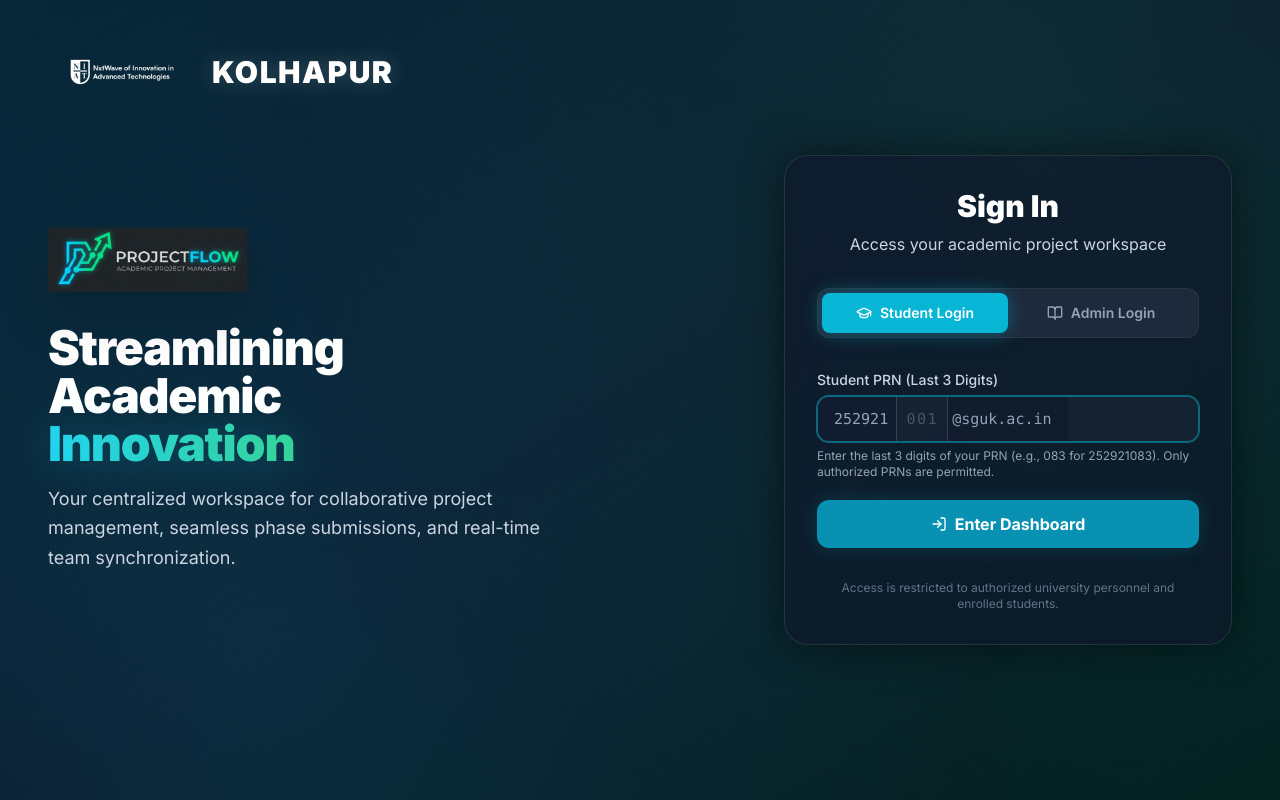
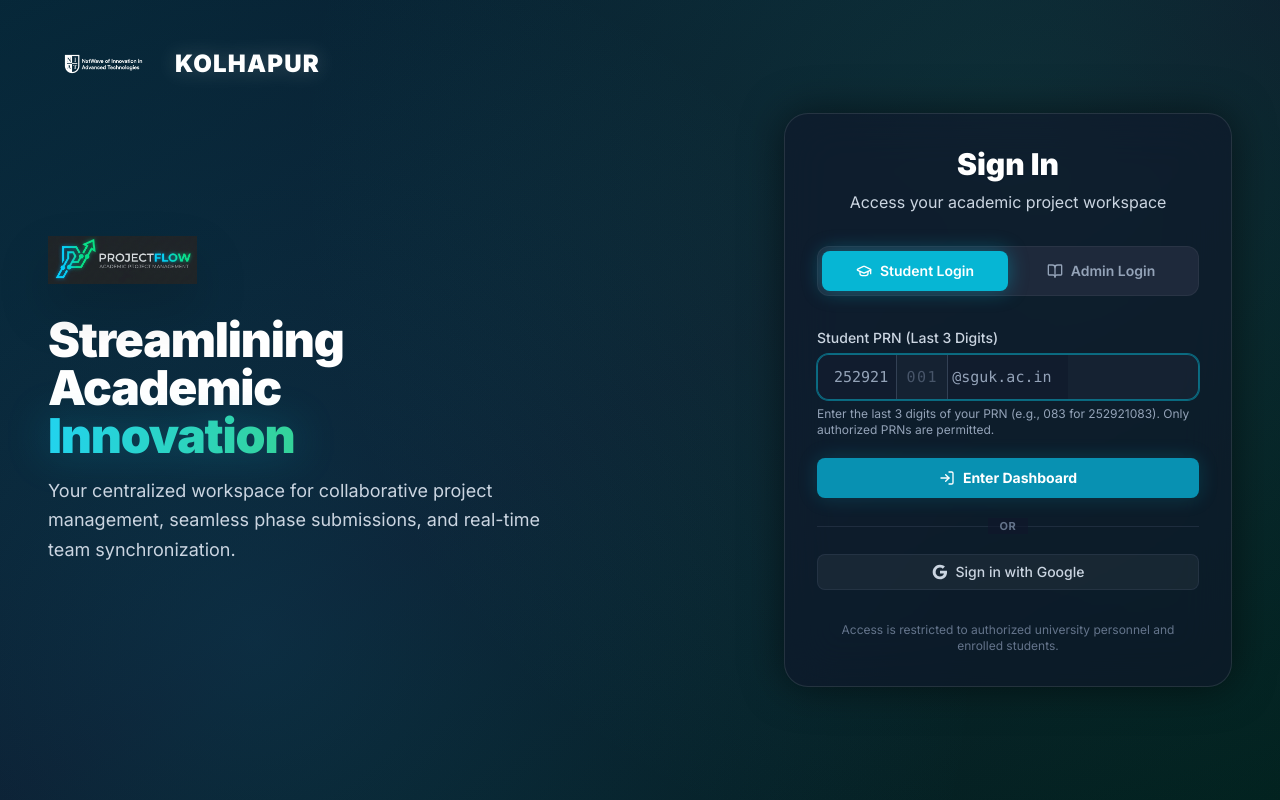
Before and after one commit to aditya9112adi/ProjectFlow, a React (Vite) app in the folder frontend/: page / in a window 1280 px wide. Built offline with nearby package versions, Linux system fonts and the light colour scheme; no server answers.

Commit message:
feat: decrease branding size and add google sign-in option

```diff
--- a/frontend/src/pages/auth/Login.jsx
+++ b/frontend/src/pages/auth/Login.jsx
@@ -85,10 +85,10 @@ const Login = () => {
         <img
           src="/niat-brand.png"
           alt="NIAT Brand"
-          className="h-14 lg:h-16 w-auto object-contain drop-shadow-[0_0_15px_rgba(255,255,255,0.2)]"
+          className="h-10 lg:h-12 w-auto object-contain drop-shadow-[0_0_15px_rgba(255,255,255,0.2)]"
           style={{ filter: 'brightness(0) invert(1)' }}
         />
-        <span className="text-white font-black text-2xl lg:text-3xl uppercase tracking-wider drop-shadow-[0_0_10px_rgba(255,255,255,0.2)]">Kolhapur</span>
+        <span className="text-white font-black text-xl lg:text-2xl uppercase tracking-wider drop-shadow-[0_0_10px_rgba(255,255,255,0.2)]">Kolhapur</span>
       </div>
 
       {/* Main Content Wrapper */}
@@ -96,7 +96,7 @@ const Login = () => {
 
         {/* Left Side: Brand & Text */}
         <div className="lg:w-1/2 flex flex-col justify-center items-start lg:pr-12 mt-8 lg:mt-0">
-           <img src="/logo.png" alt="ProjectFlow Brand Logo" className="h-14 lg:h-16 w-auto object-contain drop-shadow-2xl mb-8" />
+           <img src="/logo.png" alt="ProjectFlow Brand Logo" className="h-10 lg:h-12 w-auto object-contain drop-shadow-2xl mb-8" />
            <div className="space-y-4 max-w-lg">
              <h1 className="text-4xl lg:text-5xl font-black text-white tracking-tight leading-tight">
                Streamlining Academic <br className="hidden lg:block" />
@@ -169,7 +169,7 @@ const Login = () => {
               <button
                 type="submit"
                 disabled={isLoading}
-                className="w-full h-12 text-base gap-2 mt-4 bg-cyan-600 hover:bg-cyan-500 text-white font-bold rounded-xl flex items-center justify-center transition-all shadow-[0_0_20px_rgba(6,182,212,0.2)] focus:ring-2 focus:ring-cyan-500 focus:ring-offset-2 focus:ring-offset-slate-900"
+                className="w-full h-10 text-sm gap-2 mt-4 bg-cyan-600 hover:bg-cyan-500 text-white font-bold rounded-lg flex items-center justify-center transition-all shadow-[0_0_20px_rgba(6,182,212,0.2)] focus:ring-2 focus:ring-cyan-500 focus:ring-offset-2 focus:ring-offset-slate-900"
               >
                 {isLoading ? (
                   <>
@@ -182,6 +182,29 @@ const Login = () => {
                     Enter Dashboard
                   </>
                 )}
+              </button>
+
+              <div className="relative mt-4">
+                <div className="absolute inset-0 flex items-center">
+                  <div className="w-full border-t border-slate-700/50"></div>
+                </div>
+                <div className="relative flex justify-center text-[11px] uppercase font-bold tracking-wider">
+                  <span className="bg-slate-900/60 px-3 text-slate-500">Or</span>
+                </div>
+              </div>
+
+              <button
+                type="button"
+                onClick={() => toast('Google Sign-In is not configured for Students yet.')}
+                className="w-full h-9 bg-white/5 hover:bg-white/10 text-slate-300 text-sm font-medium rounded-lg flex items-center justify-center gap-2 transition-all border border-slate-700/50 hover:border-slate-500"
+              >
+                <svg className="w-4 h-4" viewBox="0 0 24 24">
+                  <path fill="currentColor" d="M22.56 12.25c0-.78-.07-1.53-.2-2.25H12v4.26h5.92c-.26 1.37-1.04 2.53-2.21 3.31v2.77h3.57c2.08-1.92 3.28-4.74 3.28-8.09z" />
+                  <path fill="currentColor" d="M12 23c2.97 0 5.46-.98 7.28-2.66l-3.57-2.77c-.98.66-2.23 1.06-3.71 1.06-2.86 0-5.29-1.93-6.16-4.53H2.18v2.84C3.99 20.53 7.7 23 12 23z" />
+                  <path fill="currentColor" d="M5.84 14.09c-.22-.66-.35-1.36-.35-2.09s.13-1.43.35-2.09V7.07H2.18C1.43 8.55 1 10.22 1 12s.43 3.45 1.18 4.93l2.85-2.22.81-.62z" />
+                  <path fill="currentColor" d="M12 5.38c1.62 0 3.06.56 4.21 1.64l3.15-3.15C17.45 2.09 14.97 1 12 1 7.7 1 3.99 3.47 2.18 7.07l3.66 2.84c.87-2.6 3.3-4.53 6.16-4.53z" />
+                </svg>
+                Sign in with Google
               </button>
 
 
@@ -233,7 +256,7 @@ const Login = () => {
               <button
                 type="submit"
                 disabled={isLoading}
-                className="w-full h-12 text-base gap-2 mt-4 bg-emerald-600 hover:bg-emerald-500 text-white font-bold rounded-xl flex items-center justify-center transition-all shadow-[0_0_20px_rgba(16,185,129,0.2)] focus:ring-2 focus:ring-emerald-500 focus:ring-offset-2 focus:ring-offset-slate-900"
+                className="w-full h-10 text-sm gap-2 mt-4 bg-emerald-600 hover:bg-emerald-500 text-white font-bold rounded-lg flex items-center justify-center transition-all shadow-[0_0_20px_rgba(16,185,129,0.2)] focus:ring-2 focus:ring-emerald-500 focus:ring-offset-2 focus:ring-offset-slate-900"
               >
                 {isLoading ? (
                   <>
```
